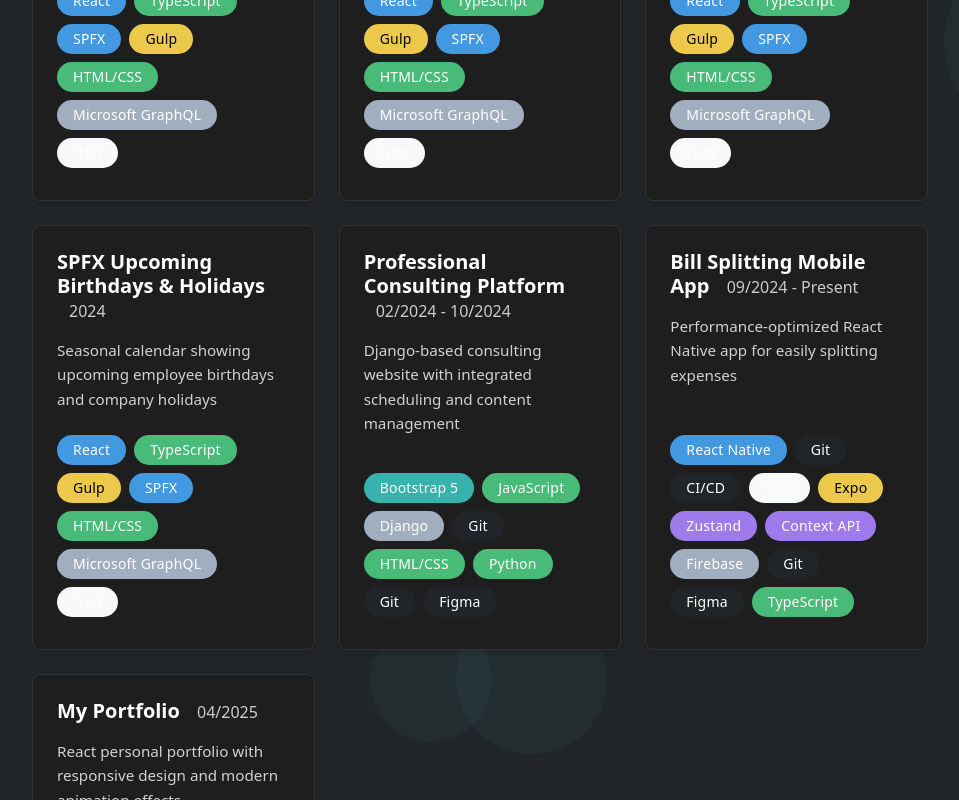
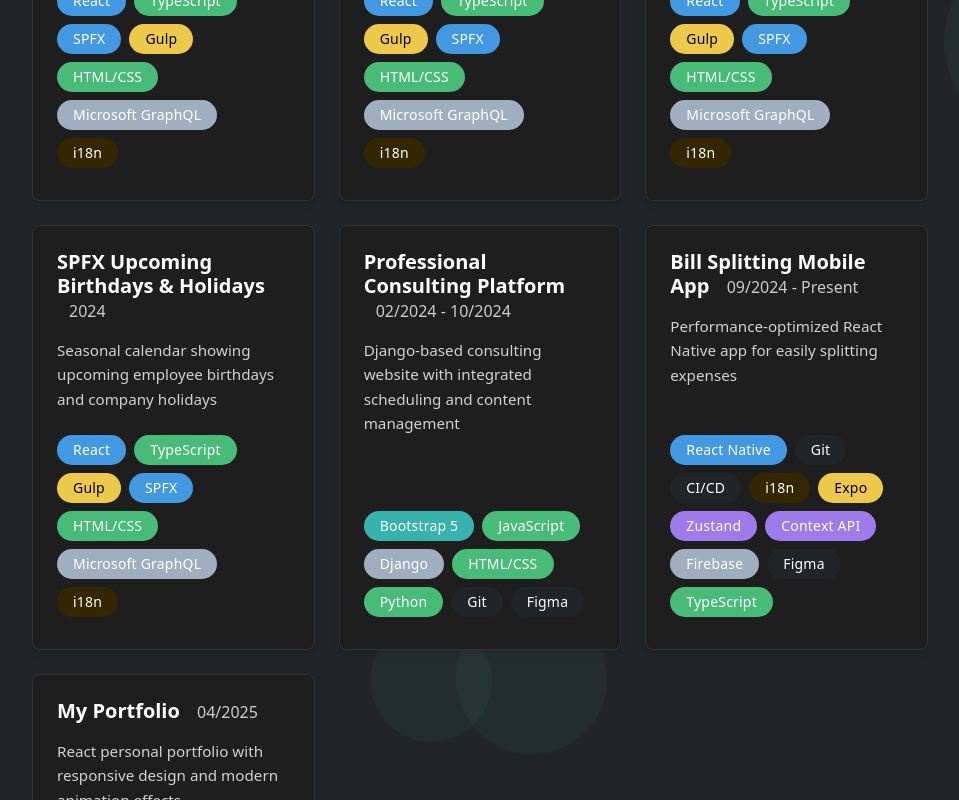
Before and after one commit to Shawnp999/portfolio, a React (Vite) app: page / in a window 1280 px wide. Shown: the part 3060-3860 px from the top of the page, without its empty margins (160-1119 px from the left). Built offline with nearby package versions, Linux system fonts and the light colour scheme.

Commit message:
small changes

```diff
--- a/src/components/projects/myProjects.ts
+++ b/src/components/projects/myProjects.ts
@@ -64,7 +64,7 @@
         year: '02/2024 - 10/2024',
         shortDescription: 'Django-based consulting website with integrated scheduling and content management',
         detailedDescription: 'Sole Front-End developer for a full-scale consulting website using Django, featuring a modular architecture and several custom-built components.\n\nIntegrated a dynamic article editor, scheduling calendars, and user-friendly dashboards.\n\nLeveraged Bootstrap 5 to ensure responsive layouts and cohesive UI across devices.\n\nEstablished a universal design system and reusable utility classes to streamline development and maintain visual consistency throughout the platform.',
-        technologies: ['Bootstrap 5', 'JavaScript', 'Django', 'Git', 'HTML/CSS', 'Python', 'Git', 'Figma'],
+        technologies: ['Bootstrap 5', 'JavaScript', 'Django', 'HTML/CSS', 'Python', 'Git', 'Figma'],
         imageUrl: projectImages.consultingSite.src,
         imageAlt: projectImages.consultingSite.alt,
         imageWidth: projectImages.consultingSite.width,
@@ -78,7 +78,7 @@
         year: '09/2024 - Present',
         shortDescription: 'Performance-optimized React Native app for easily splitting expenses',
         detailedDescription: 'Built React Native application in a 3-person team with Git version control and CI/CD practices, implementing React-i18next for multilingual support.\n\nIdentified and resolved performance bottlenecks using React DevTools, optimizing render cycles with strategic hook implementation.\n\nImplemented Zustand state management with optimized hooks, reducing component render times by ~50%.\n\nAdded lazy loading and code splitting for improved load performance, resulting in a highly responsive user experience.',
-        technologies: ['React Native', 'Git', 'CI/CD', 'i18n', 'Expo', 'Zustand', 'Context API', 'Firebase', 'Git', 'Figma', 'TypeScript'],
+        technologies: ['React Native', 'Git', 'CI/CD', 'i18n', 'Expo', 'Zustand', 'Context API', 'Firebase', 'Figma', 'TypeScript'],
         imageUrl: '/project6.jpg',
         githubUrl: '#',
         liveUrl: ''
@@ -89,7 +89,7 @@
         year: '04/2025',
         shortDescription: 'React personal portfolio with responsive design and modern animation effects',
         detailedDescription: 'Designed and built a personal portfolio website using React and Vite to showcase my professional projects and skills.\n\nImplemented responsive layouts with Bootstrap 5 for optimal viewing across all device sizes.\n\nCreated custom animations and transitions for a polished user experience.\n\nIntegrated TypeScript for improved code quality and developer experience.',
-        technologies: ['React', 'Git', 'i18n', 'Git', 'Vite', 'TypeScript', 'Bootstrap 5'],
+        technologies: ['React', 'Git', 'i18n', 'Vite', 'TypeScript', 'Bootstrap 5'],
         imageUrl: '/project6.jpg',
         githubUrl: 'https://github.com/Shawnp999/portfolio',
         liveUrl: ''
--- a/src/components/utils/techBadges.ts
+++ b/src/components/utils/techBadges.ts
@@ -33,7 +33,7 @@
         'Gulp' : 'warning',
 
         // Backend & Databases
-        'Node': 'success',
+        'Node': 'secondary',
         'Express': 'secondary',
         'Django': 'secondary',
         'MongoDB': 'secondary',
@@ -54,7 +54,7 @@
         'Figma' : 'dark',
 
         // Internationalization
-        'i18n': 'light ',
+        'i18n': 'warning-subtle',
     };
 
     return variants[tech] || 'secondary';
```
